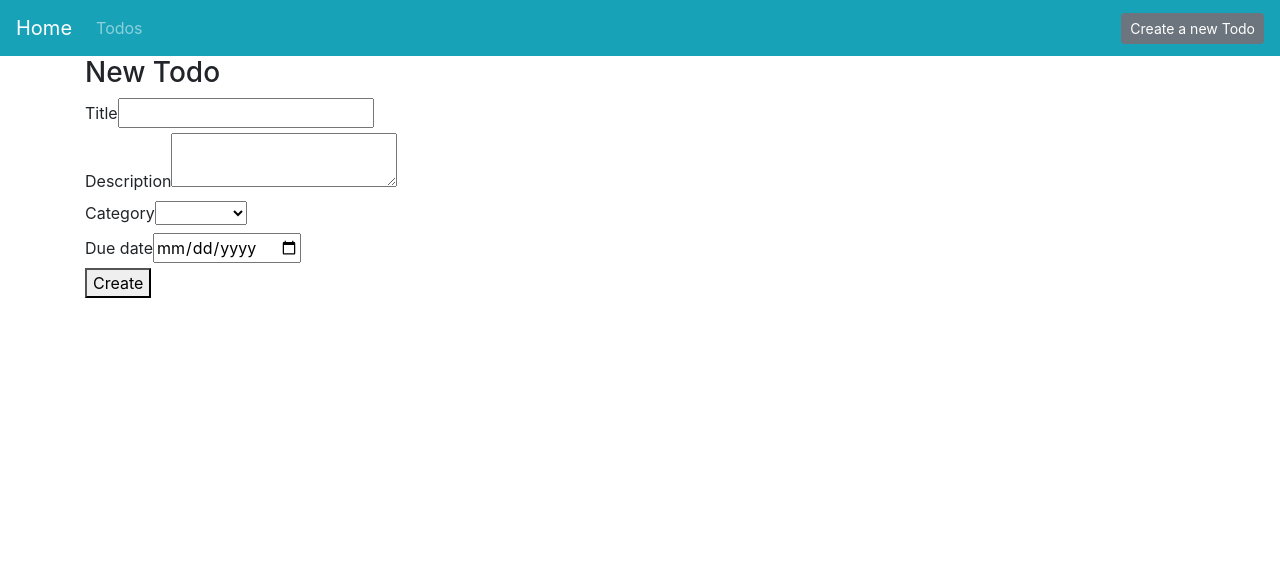
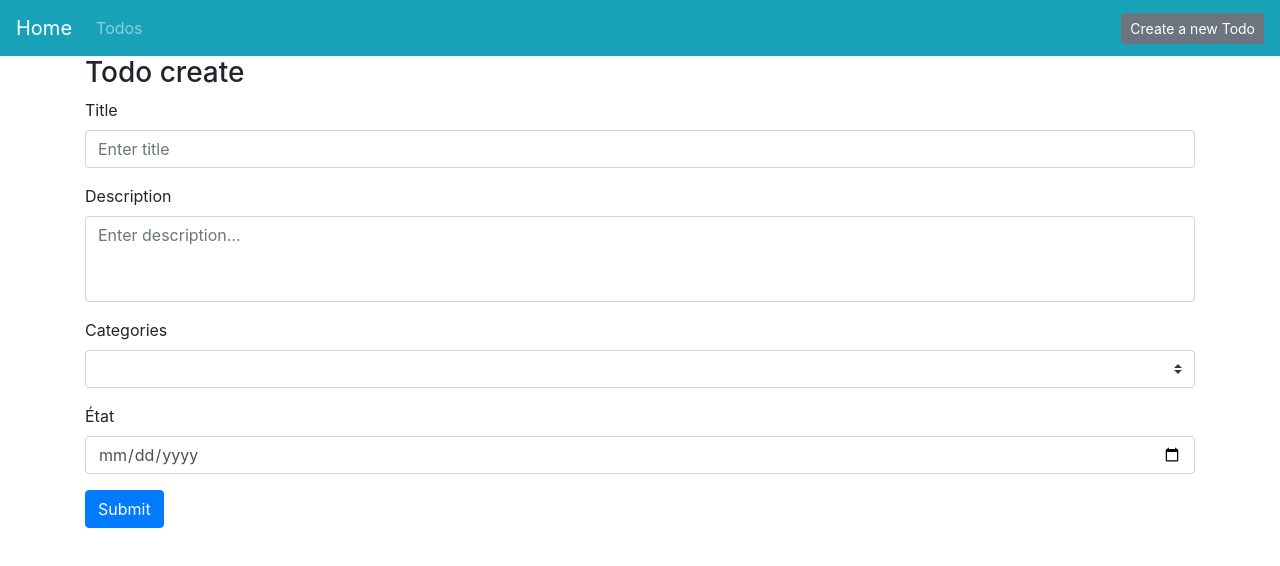
Before and after one commit to thibault33170/vuejs-todo, a Vue app: page /#/todos/create in a window 1280 px wide. Shown: the top 566 px of the page. Built offline with nearby package versions, Linux system fonts and the light colour scheme.

Commit message:
creation form styling

```diff
--- a/src/views/CreateTodo.vue
+++ b/src/views/CreateTodo.vue
@@ -1,24 +1,41 @@
 <template>
   <div class="createTodo">
-    <h3> New Todo </h3>
+    <h3> Todo create</h3>
 
-    <form>
-      <div>
-        <label> Title </label>
-        <input
-          type="text"
+    <b-form>
+      <b-form-group
+        id="input-group-2"
+        label="Title"
+        label-for="input-2"
+      >
+        <b-form-input
+          id="input-2"
           v-model="todo.title"
-        >
-      </div>
+          required
+          placeholder="Enter title"
+        />
+      </b-form-group>
 
-      <div>
-        <label> Description </label>
-        <textarea v-model="todo.description" />
-      </div>
-
-      <div>
-        <label> Category </label>
-        <select v-model="todo.category">
+      <b-form-group
+        id="input-group-2"
+        label="Description"
+        label-for="input-2"
+      >
+        <b-form-textarea
+          id="textarea"
+          v-model="todo.description"
+          placeholder="Enter description..."
+          rows="3"
+          max-rows="6"
+          required
+        />
+      </b-form-group>
+      <b-form-group
+        id="input-group-3"
+        label="Categories"
+        label-for="input-3"
+      >
+        <b-form-select v-model="todo.category" required>
           <option disabled>
             Choose
           </option>
@@ -29,21 +46,31 @@
           >
             {{ category.name }}
           </option>
-        </select>
-      </div>
-
-      <div>
-        <label>Due date</label>
-        <input
+        </b-form-select>
+      </b-form-group>
+      <b-form-group
+        id="input-group-4"
+        label="État"
+        label-for="input-4"
+      >
+        <b-form-input
+          id="input-4"
+          v-model="todo.date"
+          placeholder="due date"
           type="date"
-          v-model="todo.date"
+          required
+        />
+      </b-form-group>
+      <b-form-group>
+        <b-button
+          type="button"
+          variant="primary"
+          @click="create"
         >
-      </div>
-
-      <button @click="create">
-        Create
-      </button>
-    </form>
+          Submit
+        </b-button>
+      </b-form-group>
+    </b-form>
   </div>
 </template>
 
```
